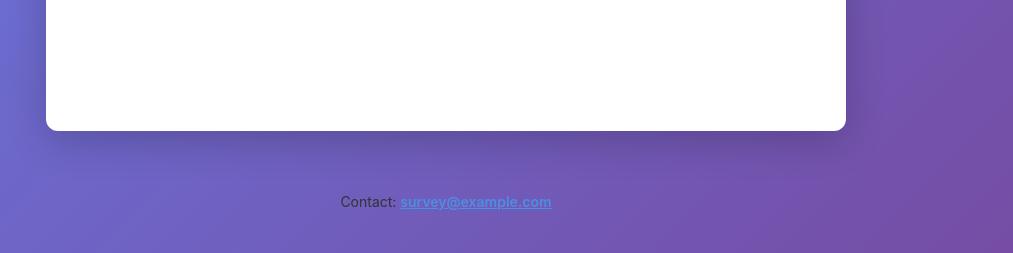
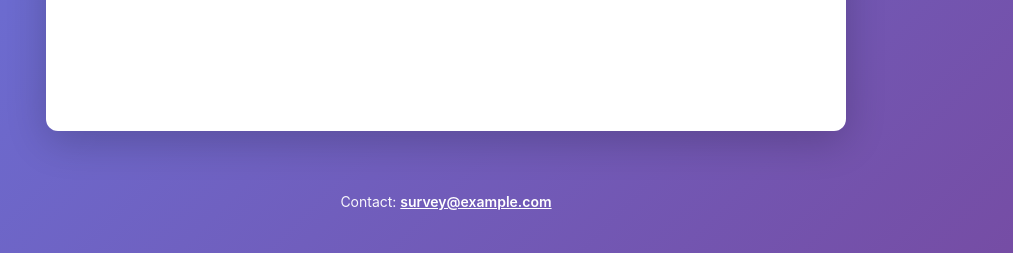
Before and after one commit to kmatzen/juxtapose, a Flask app: template src/survey/templates/thank_you.html in a window 1280 px wide. Shown: the part 582-835 px from the top of the page, without its empty margins (194-1207 px from the left). Run offline with Flask 3, Linux system fonts and the light colour scheme; the template is opened without the code that fills it, so the values that code supplies are empty.

Commit message:
Ensure all text on purple background is white
Remove inline styles that were overriding white text on thank you page.
Now consistently uses survey-footer CSS which makes all text white.

```diff
--- a/src/survey/templates/thank_you.html
+++ b/src/survey/templates/thank_you.html
@@ -50,10 +50,8 @@
         </div>
     </div>
 
-    <footer class="survey-footer" style="background: transparent;">
-        <p style="color: #333;">
-            Contact: <a href="mailto:survey@example.com" style="color: #4A90E2;">survey@example.com</a>
-        </p>
+    <footer class="survey-footer">
+        <p>Contact: <a href="mailto:survey@example.com">survey@example.com</a></p>
     </footer>
 </body>
 </html>
```
